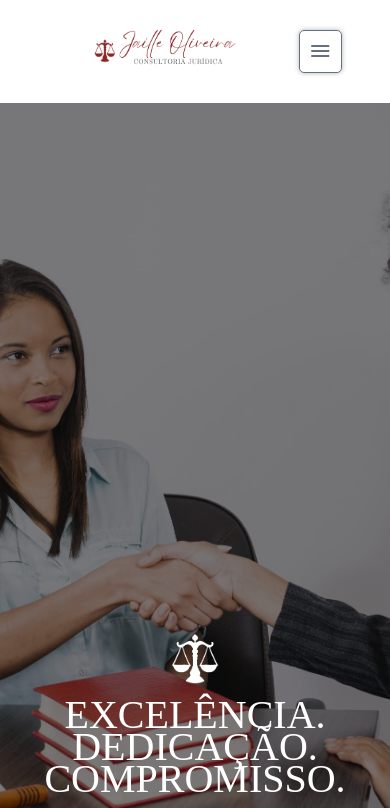
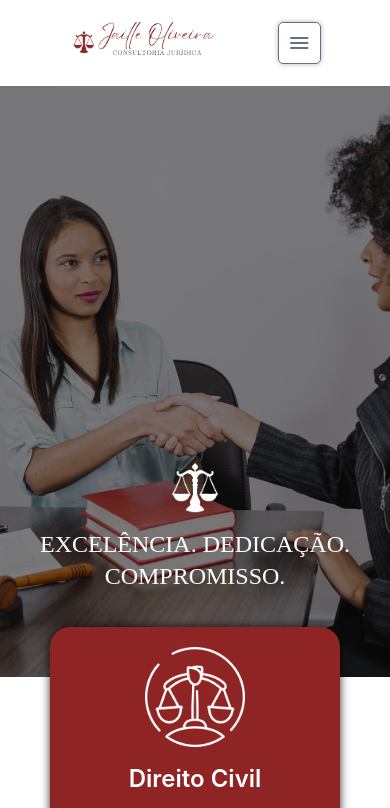
Before and after one commit to oliveira-jess/site-lila, a plain HTML site: page index.html in a window 390 px wide. Shown: the top 808 px of the page. Drawn offline with nearby package versions, Linux system fonts and the light colour scheme.

Commit message:
ajustes para responsividade

```diff
--- a/css/style.css
+++ b/css/style.css
@@ -19,11 +19,12 @@ body {
 .header {
     display: flex;
     width: auto;
-    min-height: 8vw;
+    min-height: 5vw;
     flex-wrap: wrap;
     justify-content: center;
-    padding: 2vh 5vw;
+    padding: 2vh 2vh;
     align-items: center;
+    gap: 3vw;
 }
 
 .menu-navegacao {
@@ -32,7 +33,6 @@ body {
     align-items: center;
     gap: 15vw;
     box-sizing: border-box;
-    padding: 1vh 0 1vh 5vh;
 }
 
 .imagem-logo {
@@ -282,6 +282,16 @@ form label, form legend {
         font-size: 14px;
     }
 
+    .banner-inicio {
+        background-size: cover;
+        height: 70vh;
+    }
+
+    .texto-banner {
+        font-size: 1.5rem;
+        margin-bottom: 10vh;
+    }
+
     #burguer {
         display: block;
     }
```
